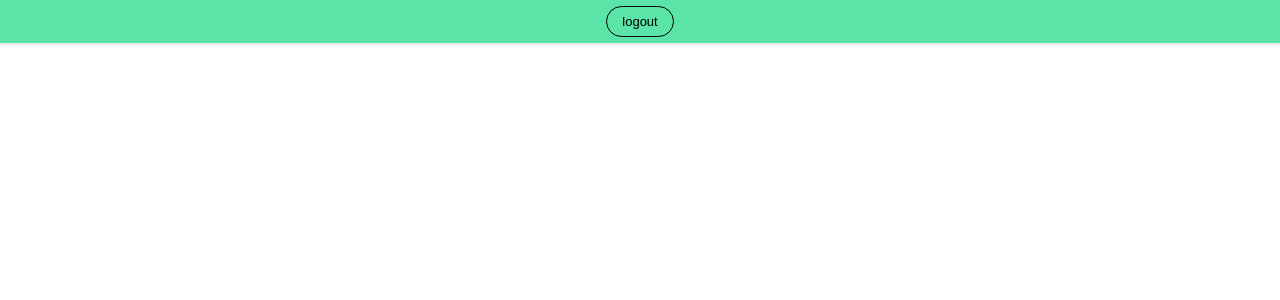
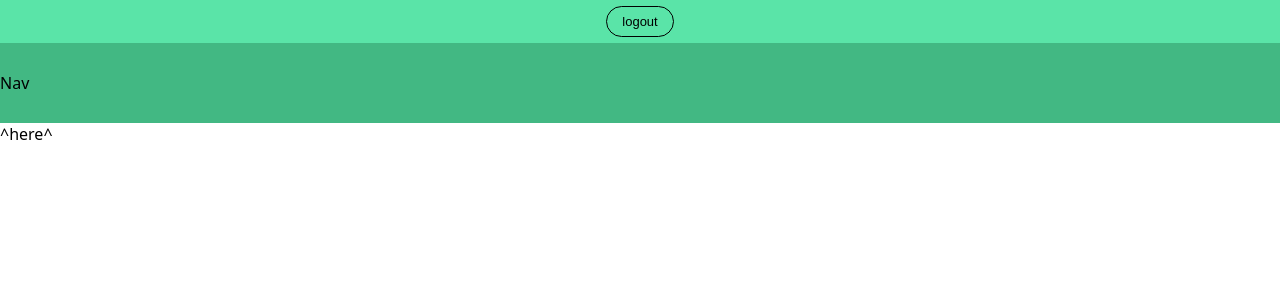
Before and after one commit to DanielBelz1997/Project-Manager, a React (Vite) app in the folder project/front/: page / in a window 1280 px wide. Shown: the top 300 px of the page. Built offline with nearby package versions, Linux system fonts and the light colour scheme.

Commit message:
begining the nav bar of the main page

```diff
--- a/project/front/package.json
+++ b/project/front/package.json
@@ -10,13 +10,16 @@
     "preview": "vite preview"
   },
   "dependencies": {
+    "@types/styled-components": "^5.1.32",
     "react": "^18.2.0",
     "react-cookie": "^6.1.1",
     "react-dom": "^18.2.0",
     "react-hot-toast": "^2.4.1",
+    "react-icons": "^4.12.0",
     "react-image-file-resizer": "^0.4.8",
     "react-router": "^6.18.0",
-    "react-router-dom": "^6.18.0"
+    "react-router-dom": "^6.18.0",
+    "styled-components": "^6.1.1"
   },
   "devDependencies": {
     "@types/react": "^18.2.14",
--- a/project/front/public/main.jsx
+++ b/project/front/public/main.jsx
@@ -1,7 +1,12 @@
+import Submenu from "../src/components/Submenu";
+
 const HomePage = () => {
   return (
     <>
-      <div className="displayName">{"welcome"}</div>
+      <Submenu />
+      <div className="displayName" style={{ color: "black" }}>
+        {"^here^"}
+      </div>
     </>
   );
 };
--- /dev/null
+++ b/project/front/src/components/Submenu.tsx
@@ -0,0 +1,23 @@
+import React from "react";
+import styled from "styled-components";
+import { Link } from "react-router-dom";
+import * as FaIcons from "react-icons/fa";
+import * as AiIcons from "react-icons/ai";
+
+const Nav = styled.div`
+  background: #42b883;
+  height: 80px;
+  display: flex;
+  justify-content: flex-start;
+  align-items: center;
+`;
+
+const Submenu = () => {
+  return (
+    <div style={{ color: "black" }}>
+      <Nav>Nav</Nav>
+    </div>
+  );
+};
+
+export default Submenu;
```
Also changed, not shown: project/front/src/components/SidebarData.tsx (added, +64 -0 lines), project/front/src/components/Sidebar.tsx (added), 1 other file (tests, documents, lock files or other folders).
